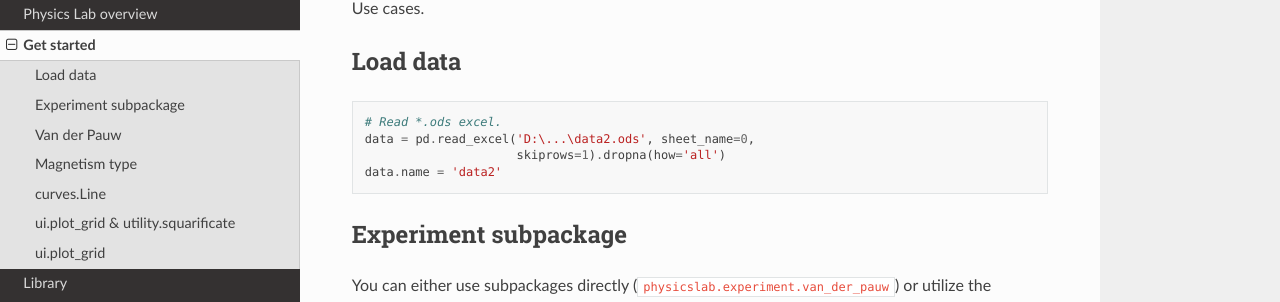
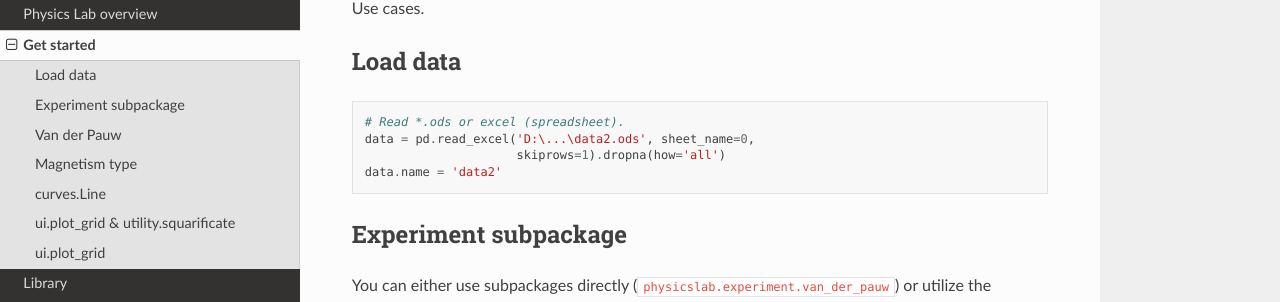
Before and after one commit to martin-brajer/physics-lab, a Sphinx documentation site: the page built from docs/source/get_started.rst, in a window 1280 px wide and 900 px high. Shown: the part 163-465 px from the top of the window. Built offline with Sphinx 7.4.7 and the Read the Docs theme 2.0.0, drawn with Linux system fonts in a browser that asks for light colours.

Commit message:
"Load data" example commented

```diff
--- a/docs/source/get_started.rst
+++ b/docs/source/get_started.rst
@@ -11,7 +11,7 @@ Load data
 
 .. code:: python
 
-   # Read *.ods excel.
+   # Read *.ods or excel (spreadsheet).
    data = pd.read_excel('D:\...\data2.ods', sheet_name=0,
                         skiprows=1).dropna(how='all')
    data.name = 'data2'
```
